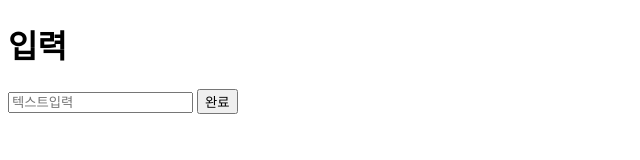
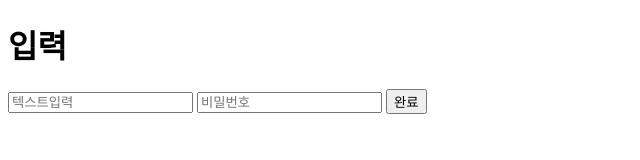
Before and after one commit to muunji/useMySQL, a website: page public/index.html in a window 1280 px wide. Shown: the whole page, without its empty margins (0-640 px from the left). Drawn offline with Linux system fonts and the light colour scheme.

Commit message:
비밀번호 입력폼 추가

```diff
--- a/public/index.html
+++ b/public/index.html
@@ -10,6 +10,7 @@
     <h1>입력</h1>
     <form action="/connect" method="post">
       <input type="text" name="text" placeholder="텍스트입력">
+      <input type="password" name="password" placeholder="비밀번호">
       <button type="submit">완료</button>
     </form>
   </div>
```
